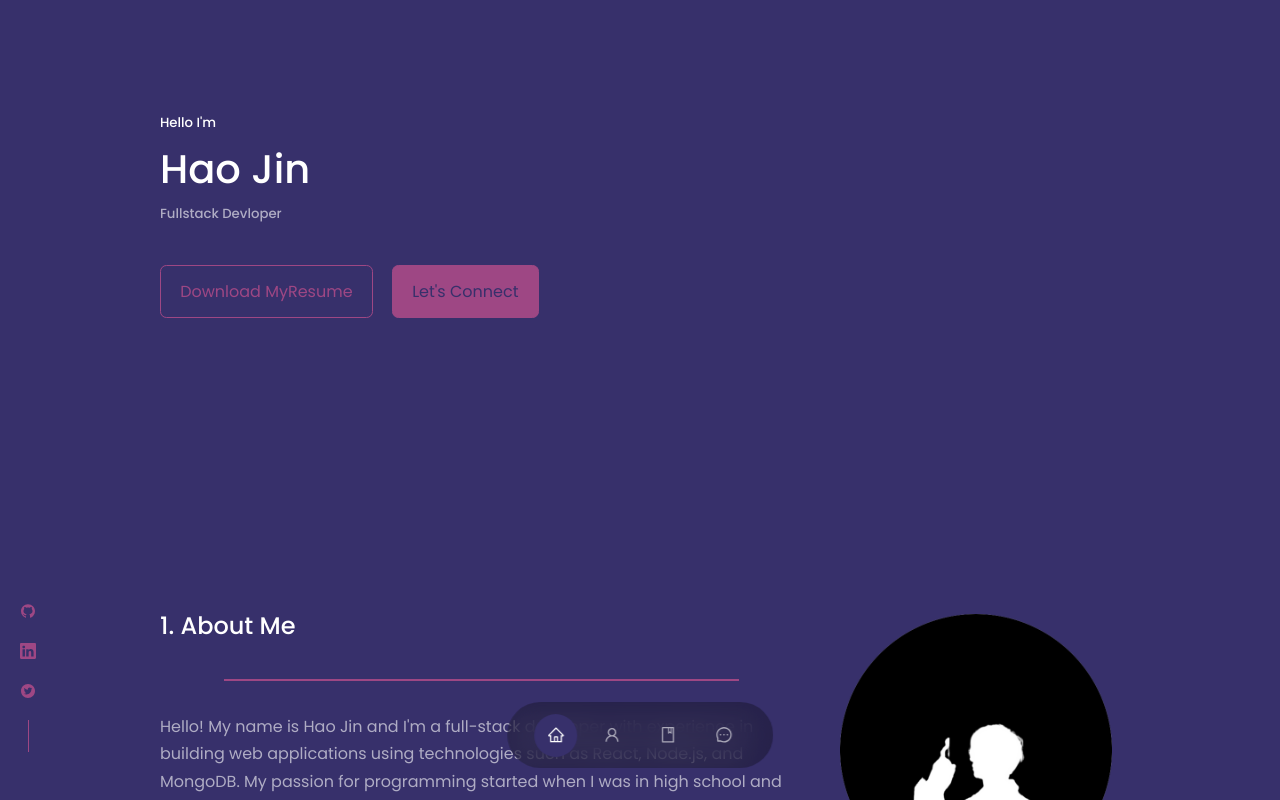
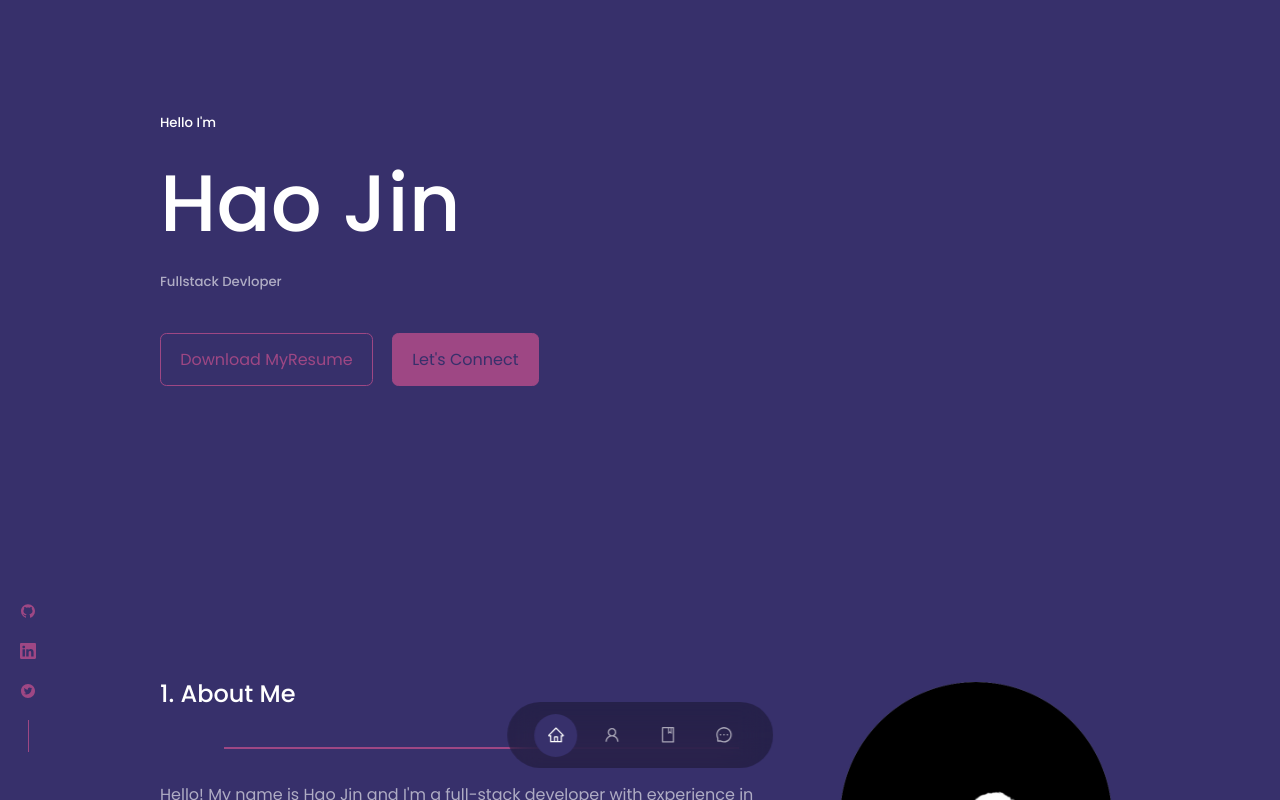
Before and after one commit to hjinlucas/react_personal_website, a React (Create React App) app: page / in a window 1280 px wide. Shown: the top 800 px of the page. Built offline with nearby package versions, Linux system fonts and the light colour scheme.

Commit message:
Update Contents

```diff
--- a/src/index.css
+++ b/src/index.css
@@ -66,7 +66,7 @@
   }
 
   h1{
-    font-size: 2.5rem;
+    font-size: 5rem;
   }
 
   section{
```
